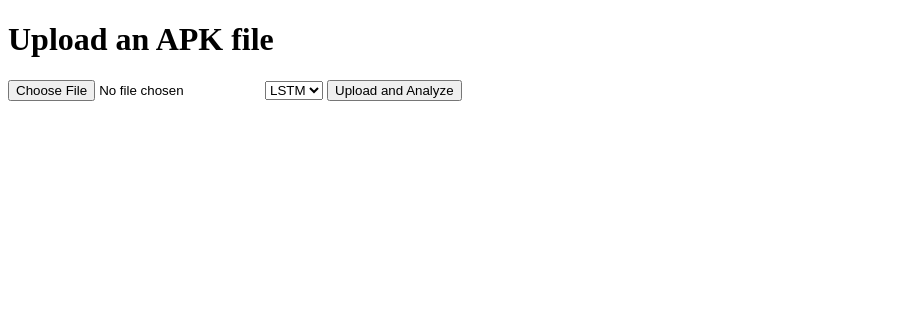
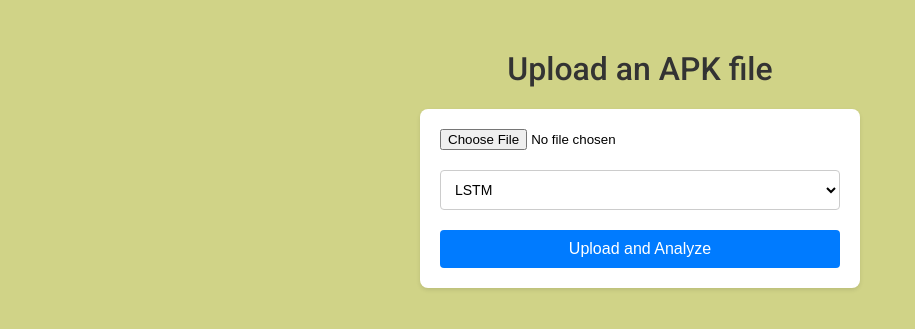
Before and after one commit to cinoy98/androguard, a Flask app: page / in a window 1280 px wide. Shown: the top 329 px of the page, without its empty margins (0-915 px from the left). Run offline with Flask 3, Linux system fonts and the light colour scheme.

Commit message:
release/1.1

```diff
--- /dev/null
+++ b/static/css/style.css
@@ -0,0 +1,106 @@
+/* static/css/style.css */
+
+@import url('https://fonts.googleapis.com/css2?family=Roboto:wght@300;400;500;700&display=swap');
+
+body {
+  font-family: 'Roboto', sans-serif;
+  background-color: #d0d387;
+}
+
+h1 {
+  font-size: 32px;
+  font-weight: 500;
+  color: #333;
+  text-align: center;
+  margin-top: 50px;
+}
+
+form {
+  max-width: 400px;
+  margin: 0 auto;
+  background-color: #fff;
+  padding: 20px;
+  border-radius: 8px;
+  box-shadow: 0 2px 4px rgba(0, 0, 0, 0.1);
+}
+
+input[type="file"] {
+  display: block;
+  margin-bottom: 20px;
+}
+
+select {
+  display: block;
+  width: 100%;
+  margin-bottom: 20px;
+  padding: 10px;
+  border: 1px solid #ccc;
+  border-radius: 4px;
+  background-color: #fff;
+  font-size: 14px;
+}
+
+input[type="submit"] {
+  display: block;
+  width: 100%;
+  padding: 10px;
+  background-color: #007bff;
+  color: #fff;
+  border: none;
+  border-radius: 4px;
+  font-size: 16px;
+  cursor: pointer;
+}
+
+input[type="submit"]:hover {
+  background-color: #0056b3;
+}
+
+/* Animation classes */
+.animate__animated {
+  animation-duration: 1s;
+  animation-fill-mode: both;
+}
+
+.animate__fadeInDown {
+  animation-name: fadeInDown;
+}
+
+.animate__fadeInUp {
+  animation-name: fadeInUp;
+}
+
+.animate__fadeIn {
+  animation-name: fadeIn;
+}
+
+@keyframes fadeInDown {
+  from {
+    opacity: 0;
+    transform: translate3d(0, -20px, 0);
+  }
+  to {
+    opacity: 1;
+    transform: translate3d(0, 0, 0);
+  }
+}
+
+@keyframes fadeInUp {
+  from {
+    opacity: 0;
+    transform: translate3d(0, 20px, 0);
+  }
+  to {
+    opacity: 1;
+    transform: translate3d(0, 0, 0);
+  }
+}
+
+@keyframes fadeIn {
+  from {
+    opacity: 0;
+  }
+  to {
+    opacity: 1;
+  }
+}
--- a/templates/upload.html
+++ b/templates/upload.html
@@ -1,4 +1,4 @@
-<!DOCTYPE html>
+<!-- <!DOCTYPE html>
 <html>
   <body>
     <h1>Upload an APK file</h1>
@@ -11,4 +11,25 @@
       <input type="submit" value="Upload and Analyze">
     </form>
   </body>
+</html> -->
+
+
+<!DOCTYPE html>
+<html>
+  <head>
+    <link rel="stylesheet" href="{{ url_for('static', filename='css/style.css') }}">
+  </head>
+  <body>
+    <h1 class="animate__animated animate__fadeInDown">Upload an APK file</h1>
+    <form method="POST" enctype="multipart/form-data" action="/" class="animate__animated animate__fadeInUp">
+      <input type="file" name="file" accept=".apk" required>
+      <select name="model">
+        <option value="lstm">LSTM</option>
+        <option value="voting">voting</option>
+      </select>
+      <input type="submit" value="Upload and Analyze" class="animate__animated animate__fadeIn">
+    </form>
+
+    <script src="https://cdnjs.cloudflare.com/ajax/libs/animate.css/4.1.1/animate.min.css"></script>
+  </body>
 </html>
```
Also changed, not shown: templates/result.html (+16 -1 lines).
